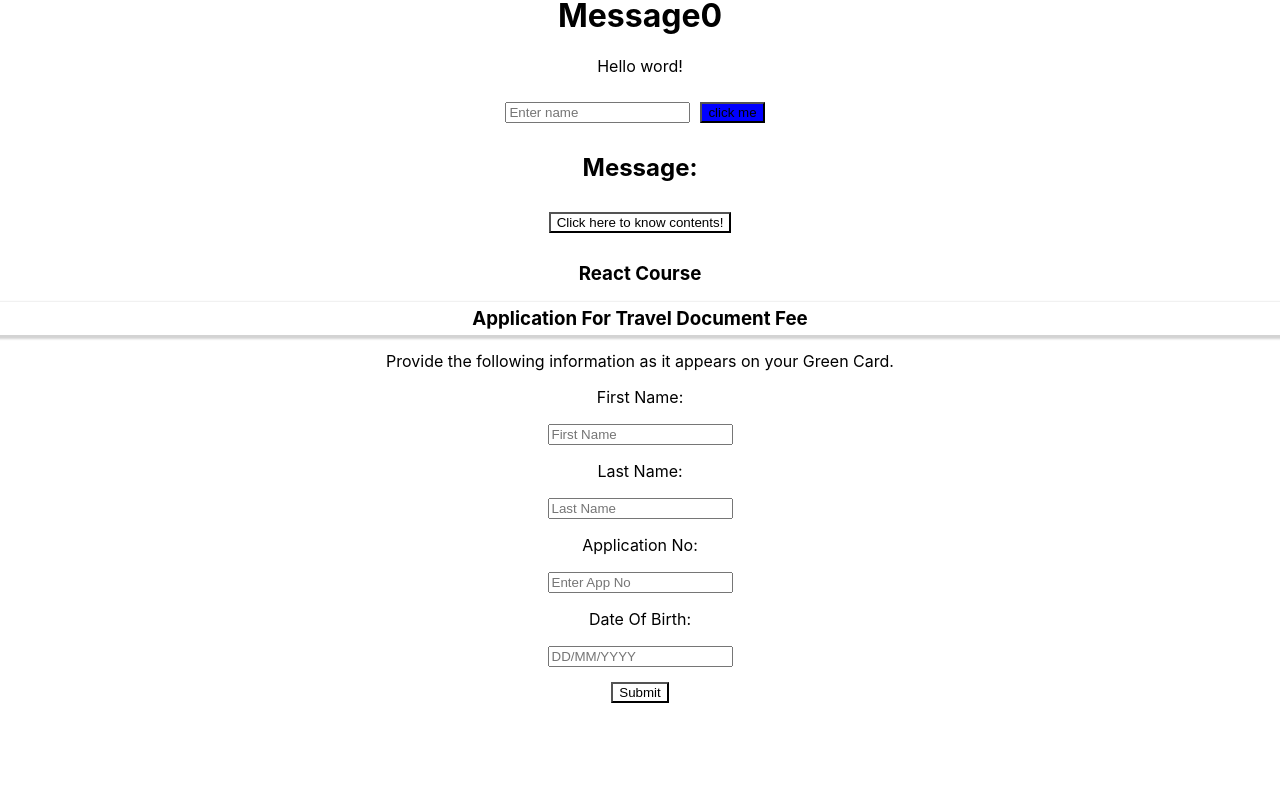
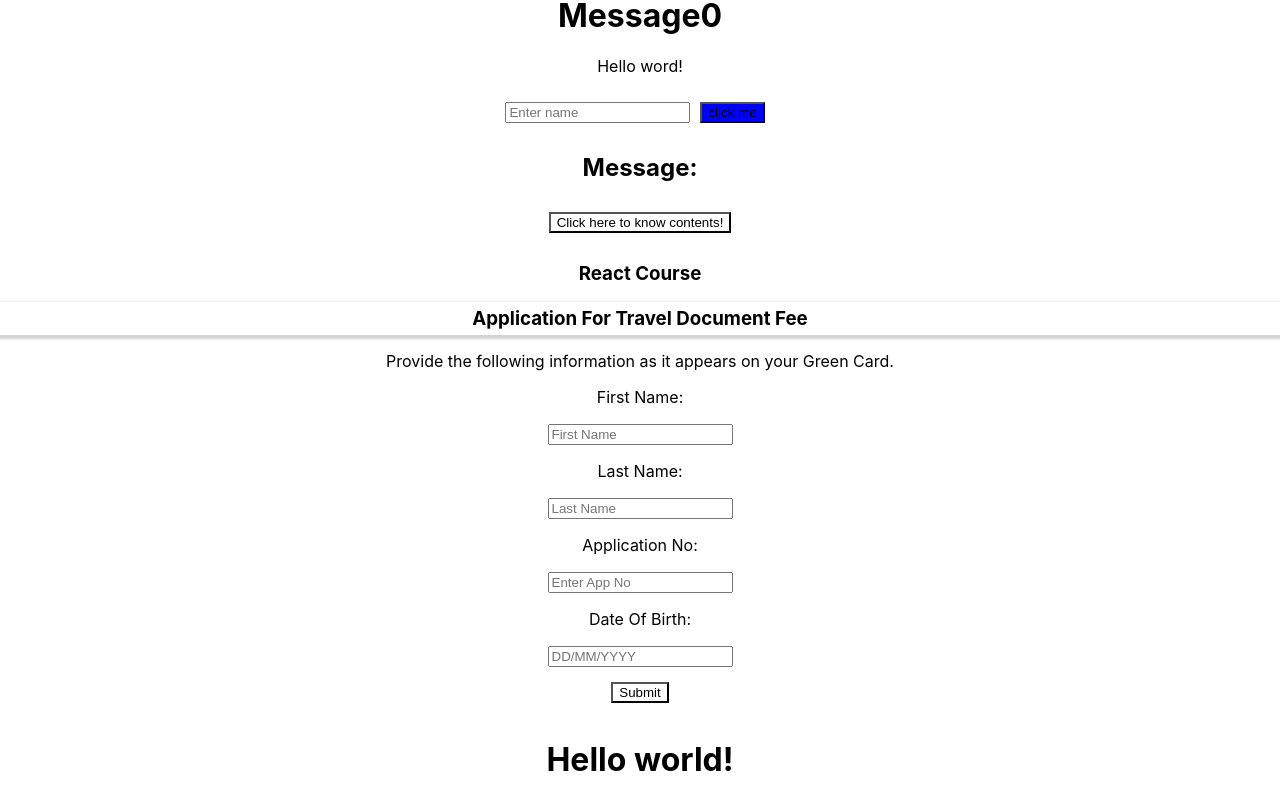
Before and after one commit to ojhal/Learning-React, a React (Create React App) app: page / in a window 1280 px wide. Shown: the part 209-1009 px from the top of the page. Before the commit the page ends 927 px from the top, so only its background shows below. Built offline with nearby package versions, Linux system fonts and the light colour scheme.

Commit message:
add new component

```diff
--- a/src/App.js
+++ b/src/App.js
@@ -1,5 +1,6 @@
 import React, { Component } from "react";
 import List from './List.js';
+import CheckBox from './CheckBox';
 import Form from './Form.js'
 import './App.css';
 import puma from './puma.png';
@@ -51,6 +52,8 @@ class App extends Component {
         <List list={content} />
 
         <Form />
+        <CheckBox />
+
 
       </div>
     );
--- /dev/null
+++ b/src/CheckBox.js
@@ -0,0 +1,11 @@
+import React, { Component } from 'react'
+
+export default class CheckBox extends Component {
+  render() {
+    return (
+      <div>
+        <h1>Hello world!</h1>
+      </div>
+    )
+  }
+}
--- a/src/Form.js
+++ b/src/Form.js
@@ -18,7 +18,7 @@ export default class Form extends Component {
 
   handleSubmit = (e) => {
     e.preventDefault()
-    alert("You are submitting " + this.state.value);
+    // alert("You are submitting " + this.state.value);
     console.log(e.target.value)
 
   }
@@ -26,11 +26,15 @@ export default class Form extends Component {
 
   handleClick = (e) => {
 
+
+
     console.log('clicked')
   }
   render() {
+
+
     return (
-      <form onSubmit={this.handleSubmit}>
+      <div onSubmit={this.handleSubmit}>
         <h3 className='form'>Application For Travel Document Fee</h3>
         <p>Provide the following information as it appears on your Green Card.</p>
 
@@ -41,7 +45,10 @@ export default class Form extends Component {
           text="text"
           placeholder="First Name"
           onChange={this.handleChange}
+
         />
+
+
 
         <p>Last Name:</p>
         <input
@@ -74,7 +81,7 @@ export default class Form extends Component {
 
 
 
-      </form>
+      </div>
     )
   }
 }
```
